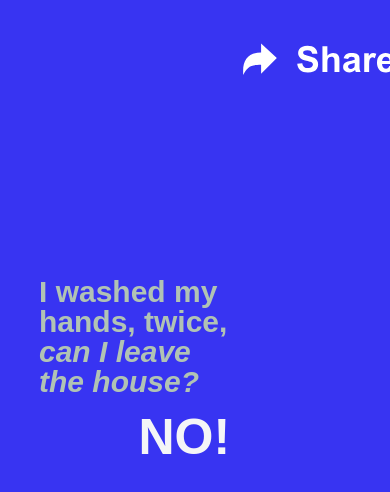
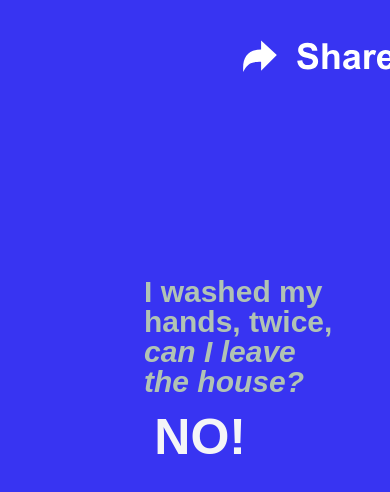
Before and after one commit to TMakaku/rona-can-i, an Angular app: page /11 in a window 390 px wide. Shown: the top 492 px of the page. Built offline with nearby package versions, Linux system fonts and the light colour scheme; what @sentinel-one/s1-lottie would draw is missing.

Commit message:
fixed padding, changed grid

```diff
--- a/src/app/app.component.html
+++ b/src/app/app.component.html
@@ -1,18 +1,14 @@
 <style>
   :host {
     font-family: Arial;
-    /* font-size: 14px; */
-    /* color: #333; */
-    /* box-sizing: border-box; */
     -webkit-font-smoothing: antialiased;
     -moz-osx-font-smoothing: grayscale;
-    /* line-height: 93.91pt; */
   }
 
   .wrapper {
     display: grid;
-    grid-gap: 1%;
-    grid-template-columns: 32.33% 32.33% 32.33%;
+    grid-gap: 3%;
+    grid-template-columns: 59% 38%;
     grid-template-rows: 9% 14% 19% 4% 9% 34%;
     width: 100vw;
     min-height: 100vh;
@@ -23,9 +19,9 @@
 
   .maintext {
     font-size: 53.91px !important;
-    /* color: #F4971A; */
     font-weight: bold;
     line-height: 53.91px;
+    padding-left: 30%;
   }
 
   .notext {
@@ -34,6 +30,7 @@
     margin: 0;
     font-weight: bold;
     line-height: 53.91px;
+    padding-right: 30%;
   }
 
   .notextExtra {
@@ -41,11 +38,47 @@
     color: #F4F5F7;
     font-weight: bold;
     margin: 0px;
-    line-height: 53.91px;
+    line-height: 40px;
+    padding-right: 30%;
   }
 
   .share:hover {
     fill-opacity: 50%;
+  }
+
+  .top {
+    grid-row: 2 / span 2;
+    grid-column: 1 / span 2;
+    align-self: flex-end;
+  }
+
+  .topright {
+    grid-row: 1 / span 2;
+    grid-column: 2;
+    text-align: right;
+    padding-top: 64.315px;
+    padding-right: 64.315px;
+  }
+
+  .mid {
+    grid-row: 4;
+    grid-column: 1 / span 2;
+    text-align: right;
+  }
+
+  .midextra {
+    grid-row: 5;
+    grid-column: 1 / span 2;
+    text-align: right;
+  }
+
+  .footer {
+    position: fixed;
+    left: 0;
+    bottom: 0;
+    width: 100%;
+    height: 25%;
+    text-align: center;
   }
 
   /* Responsive Styles */
@@ -53,8 +86,8 @@
     .wrapper {
       display: grid;
       grid-gap: 3%;
-      grid-template-columns: 7% 49% 35%;
-      grid-template-rows: 2% 7% 12% 17% 2% 7% 25%;
+      grid-template-columns: 59% 38%;
+      grid-template-rows: 12% 12% 17% 3% 11% 30%;
       width: 100vw;
       min-height: 100vh;
       margin: 0;
@@ -79,50 +112,33 @@
     .share:hover {
       fill-opacity: 100%;
     }
+
+    .top {
+      padding-left: 38.6px;
+      align-self: flex-end;
+    }
+
+    .topright {
+      padding-top: 38.6px;
+      padding-right: 38.6px;
+    }
+
+    .mid {
+      padding-right: 38.6px;
+    }
+
+    .midextra {
+      padding-right: 38.6px;
+    }
+
+    /* .footer {
+
+    } */
   }
 
   /* @media screen and (max-width: 575px) {
   } */
-
-
-  .top {
-    grid-row: 3 / span 2;
-    grid-column: 2 / span 2;
-    align-self: flex-end;
-  }
-
-  .topright {
-    grid-row: 2 / span 2;
-    grid-column: 3 / span 1;
-    text-align: right;
-    padding-right: 5%;
-  }
-
-  .mid {
-    grid-row: 5;
-    grid-column: 2;
-    align-self: flex-start;
-    text-align: right;
-  }
-
-  .midextra {
-    grid-row: 6;
-    grid-column: 2;
-    align-self: flex-start;
-    text-align: right;
-  }
-
-  .footer {
-    position: fixed;
-    left: 0;
-    bottom: 0;
-    width: 100%;
-    height: 25%;
-    text-align: center;
-  }
 </style>
-
-
 
 
 <div class="wrapper">
@@ -154,7 +170,7 @@
     <div ngClass="notextExtra" [innerHtml]="canIText.answerExtra"></div>
   </div>
   <div class="footer">
-    <div style="position: absolute; right: 0px;">
+    <div style="position: absolute; right: 0px; bottom: 0px;">
       <s1-lottie [options]="lottieParams" [height]="lottieSize" [width]="lottieSize" [optimize]="false"
         (animationCreated)=onAnimationCreated($event) (click)=refreshed()>
       </s1-lottie>
```
